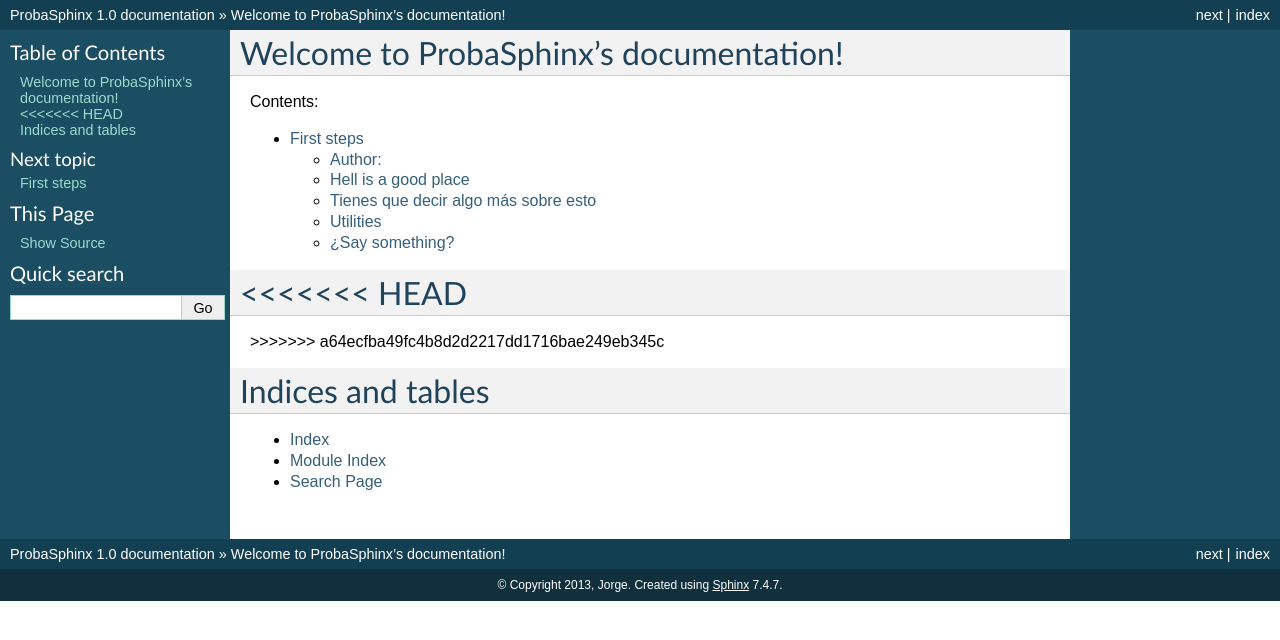
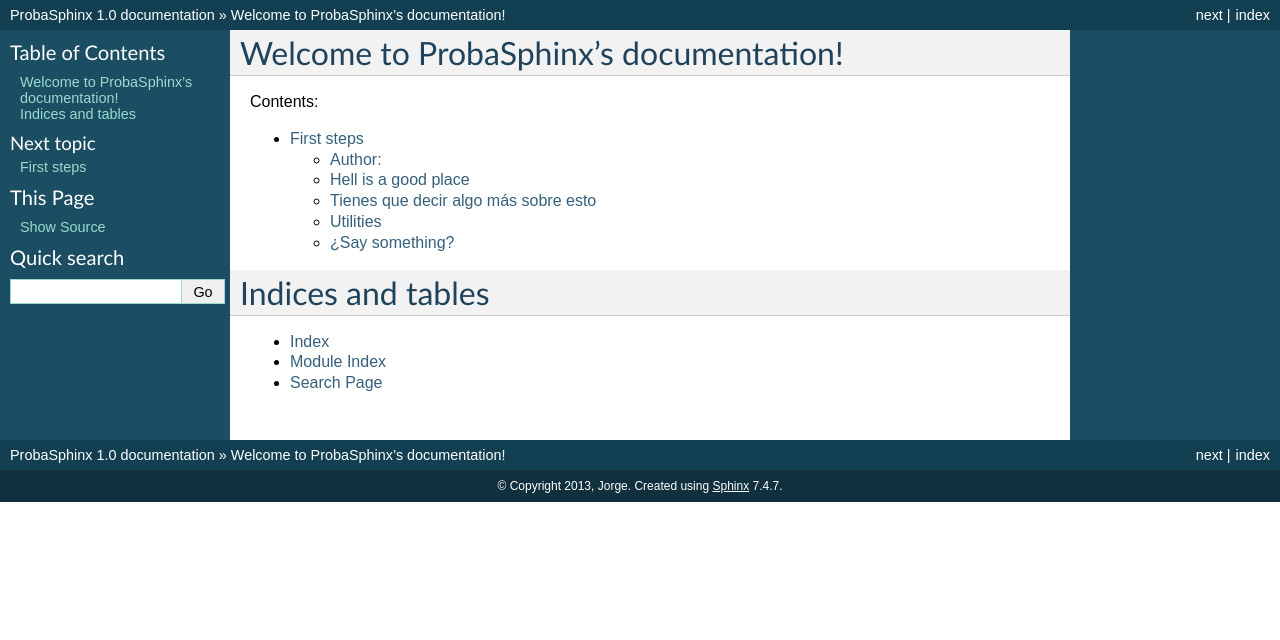
Before and after one commit to jorgelopezperez/SphinxPr, a Sphinx documentation site: the page built from source/index.rst, in a window 1280 px wide. Shown: the top 640 px of the page. Built offline with Sphinx 7.4.7, drawn with Linux system fonts in a browser that asks for light colours; formulas are drawn with MathJax 3.

Commit message:
Update index.rst

```diff
--- a/source/index.rst
+++ b/source/index.rst
@@ -12,10 +12,6 @@
    :maxdepth: 2
 
    file1.rst
-<<<<<<< HEAD
-=======
-
->>>>>>> a64ecfba49fc4b8d2d2217dd1716bae249eb345c
 
 Indices and tables
 ==================
```
